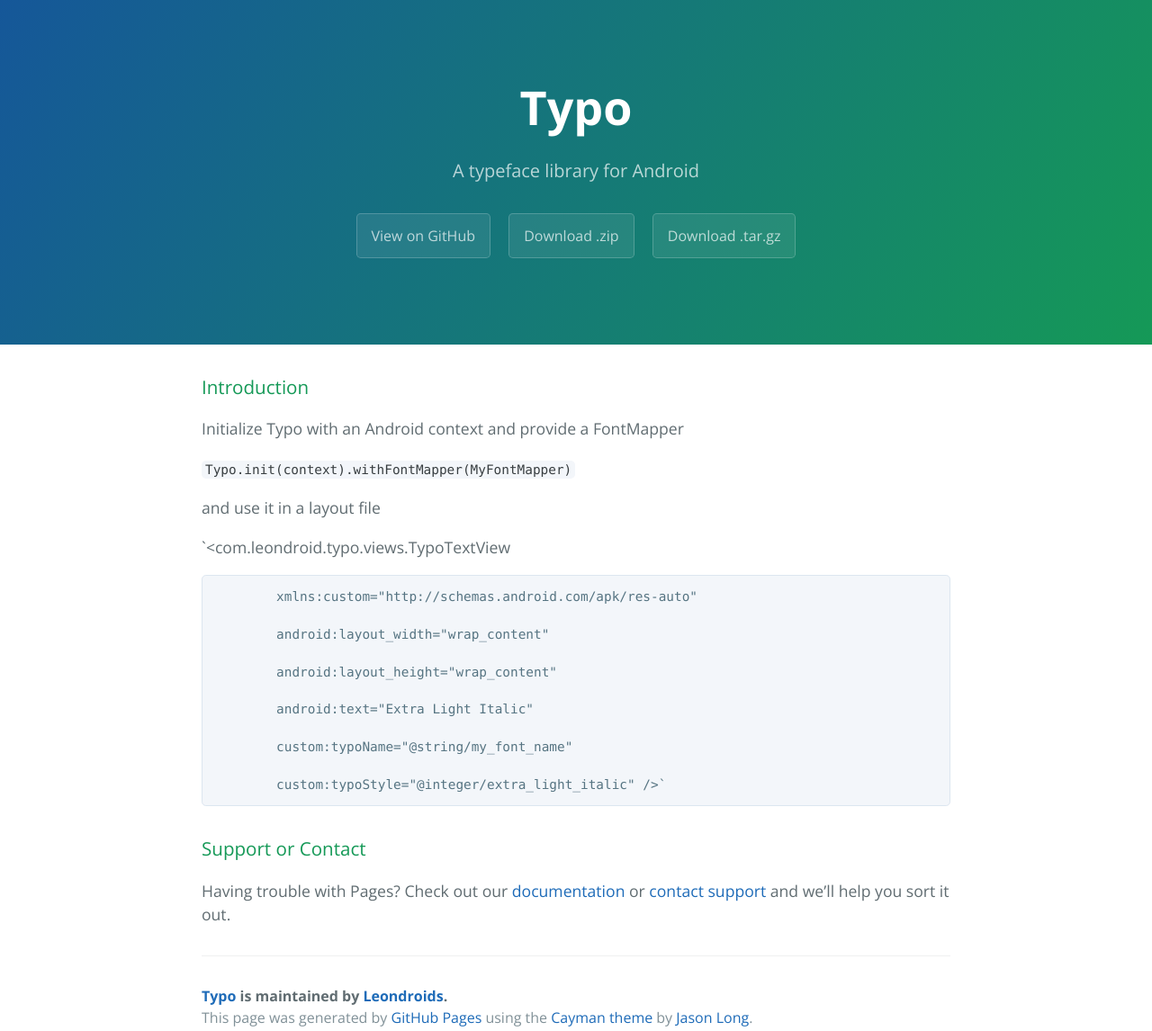
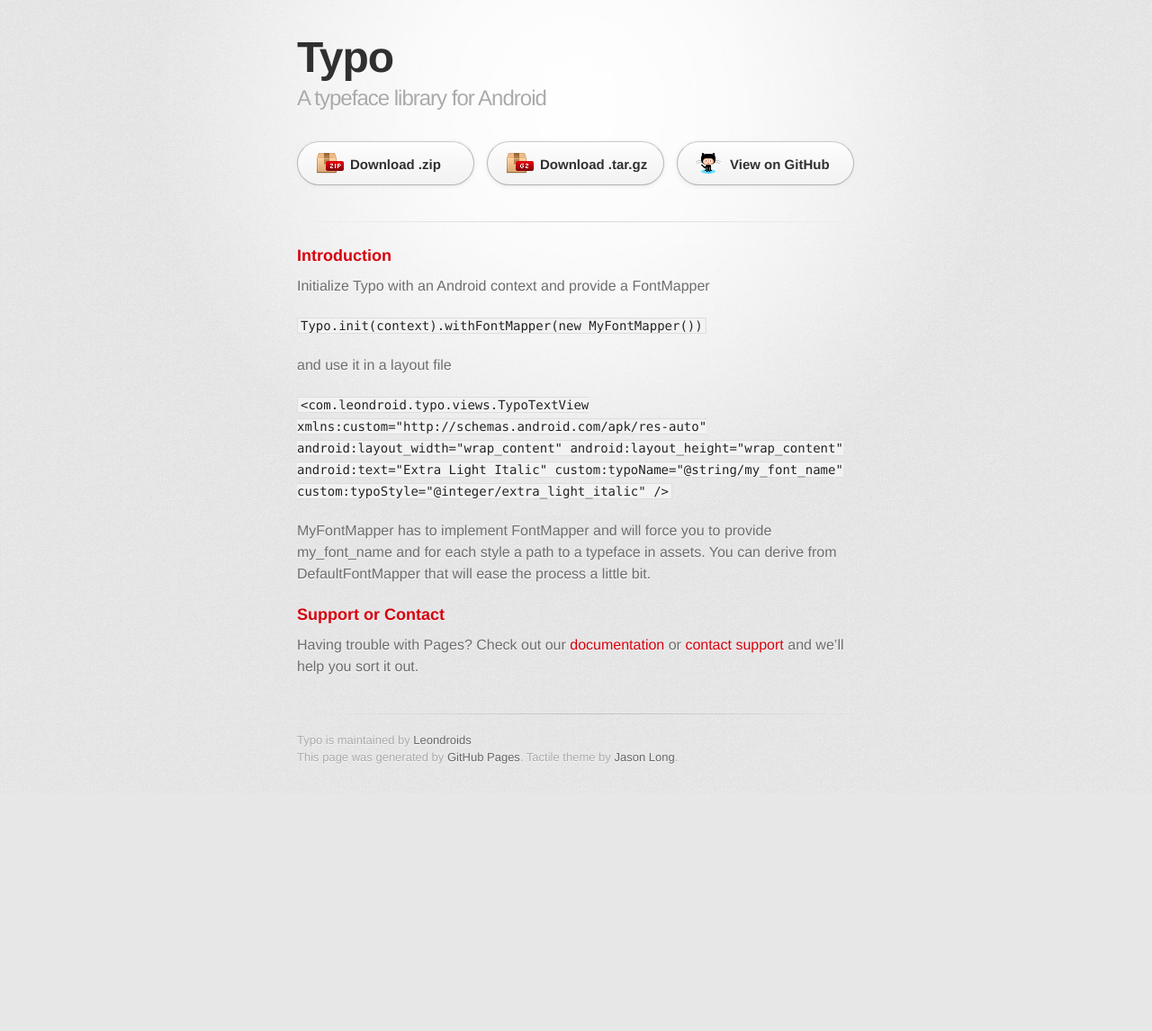
Before and after one commit to Leondroids/typo, a plain HTML site: page index.html in a window 1280 px wide. Shown: the whole page at 90% size. After the commit the page ends 882 px from the top, so only its background shows below. Drawn offline with nearby package versions, Linux system fonts and the light colour scheme; a web font is replaced by a local one.

Commit message:
Create gh-pages branch via GitHub

```diff
--- a/index.html
+++ b/index.html
@@ -1,61 +1,70 @@
 <!DOCTYPE html>
-<html lang="en-us">
+<html>
   <head>
-    <meta charset="UTF-8">
+    <meta charset='utf-8'>
+    <meta http-equiv="X-UA-Compatible" content="chrome=1">
+    <link href='https://fonts.googleapis.com/css?family=Chivo:900' rel='stylesheet' type='text/css'>
+    <link rel="stylesheet" type="text/css" href="stylesheets/stylesheet.css" media="screen">
+    <link rel="stylesheet" type="text/css" href="stylesheets/github-dark.css" media="screen">
+    <link rel="stylesheet" type="text/css" href="stylesheets/print.css" media="print">
+    <!--[if lt IE 9]>
+    <script src="//html5shiv.googlecode.com/svn/trunk/html5.js"></script>
+    <![endif]-->
     <title>Typo by Leondroids</title>
-    <meta name="viewport" content="width=device-width, initial-scale=1">
-    <link rel="stylesheet" type="text/css" href="stylesheets/normalize.css" media="screen">
-    <link href='https://fonts.googleapis.com/css?family=Open+Sans:400,700' rel='stylesheet' type='text/css'>
-    <link rel="stylesheet" type="text/css" href="stylesheets/stylesheet.css" media="screen">
-    <link rel="stylesheet" type="text/css" href="stylesheets/github-light.css" media="screen">
   </head>
+
   <body>
-    <section class="page-header">
-      <h1 class="project-name">Typo</h1>
-      <h2 class="project-tagline">A typeface library for Android</h2>
-      <a href="https://github.com/Leondroids/typo" class="btn">View on GitHub</a>
-      <a href="https://github.com/Leondroids/typo/zipball/master" class="btn">Download .zip</a>
-      <a href="https://github.com/Leondroids/typo/tarball/master" class="btn">Download .tar.gz</a>
-    </section>
+    <div id="container">
+      <div class="inner">
 
-    <section class="main-content">
-      <h3>
+        <header>
+          <h1>Typo</h1>
+          <h2>A typeface library for Android</h2>
+        </header>
+
+        <section id="downloads" class="clearfix">
+          <a href="https://github.com/Leondroids/typo/zipball/master" id="download-zip" class="button"><span>Download .zip</span></a>
+          <a href="https://github.com/Leondroids/typo/tarball/master" id="download-tar-gz" class="button"><span>Download .tar.gz</span></a>
+          <a href="https://github.com/Leondroids/typo" id="view-on-github" class="button"><span>View on GitHub</span></a>
+        </section>
+
+        <hr>
+
+        <section id="main_content">
+          <h3>
 <a id="introduction" class="anchor" href="#introduction" aria-hidden="true"><span class="octicon octicon-link"></span></a>Introduction</h3>
 
 <p>Initialize Typo with an Android context and provide a FontMapper</p>
 
-<p><code>Typo.init(context).withFontMapper(MyFontMapper)</code></p>
+<p><code>Typo.init(context).withFontMapper(new MyFontMapper())</code></p>
 
 <p>and use it in a layout file</p>
 
-<p>`&lt;com.leondroid.typo.views.TypoTextView</p>
+<p><code>&lt;com.leondroid.typo.views.TypoTextView
+            xmlns:custom="http://schemas.android.com/apk/res-auto"
+            android:layout_width="wrap_content"
+            android:layout_height="wrap_content"
+            android:text="Extra Light Italic"
+            custom:typoName="@string/my_font_name"
+            custom:typoStyle="@integer/extra_light_italic" /&gt;</code></p>
 
-<pre><code>        xmlns:custom="http://schemas.android.com/apk/res-auto"
-
-        android:layout_width="wrap_content"
-
-        android:layout_height="wrap_content"
-
-        android:text="Extra Light Italic"
-
-        custom:typoName="@string/my_font_name"
-
-        custom:typoStyle="@integer/extra_light_italic" /&gt;`
-</code></pre>
+<p>MyFontMapper has to implement FontMapper and will force you to provide my_font_name
+and for each style a path to a typeface in assets. You can derive from DefaultFontMapper
+that will ease the process a little bit.</p>
 
 <h3>
 <a id="support-or-contact" class="anchor" href="#support-or-contact" aria-hidden="true"><span class="octicon octicon-link"></span></a>Support or Contact</h3>
 
 <p>Having trouble with Pages? Check out our <a href="https://help.github.com/pages">documentation</a> or <a href="https://github.com/contact">contact support</a> and we’ll help you sort it out.</p>
+        </section>
 
-      <footer class="site-footer">
-        <span class="site-footer-owner"><a href="https://github.com/Leondroids/typo">Typo</a> is maintained by <a href="https://github.com/Leondroids">Leondroids</a>.</span>
-
-        <span class="site-footer-credits">This page was generated by <a href="https://pages.github.com">GitHub Pages</a> using the <a href="https://github.com/jasonlong/cayman-theme">Cayman theme</a> by <a href="https://twitter.com/jasonlong">Jason Long</a>.</span>
-      </footer>
-
-    </section>
+        <footer>
+          Typo is maintained by <a href="https://github.com/Leondroids">Leondroids</a><br>
+          This page was generated by <a href="https://pages.github.com">GitHub Pages</a>. Tactile theme by <a href="https://twitter.com/jasonlong">Jason Long</a>.
+        </footer>
 
 
+      </div>
+    </div>
   </body>
 </html>
--- a/params.json
+++ b/params.json
@@ -1 +1 @@
-{"name":"Typo","tagline":"A typeface library for Android","body":"### Introduction\r\n\r\nInitialize Typo with an Android context and provide a FontMapper\r\n\r\n`Typo.init(context).withFontMapper(MyFontMapper)`\r\n\r\nand use it in a layout file\r\n\r\n`<com.leondroid.typo.views.TypoTextView\r\n\r\n            xmlns:custom=\"http://schemas.android.com/apk/res-auto\" \r\n\r\n            android:layout_width=\"wrap_content\"\r\n\r\n            android:layout_height=\"wrap_content\"\r\n\r\n            android:text=\"Extra Light Italic\"\r\n\r\n            custom:typoName=\"@string/my_font_name\"\r\n\r\n            custom:typoStyle=\"@integer/extra_light_italic\" />`\r\n\r\n### Support or Contact\r\nHaving trouble with Pages? Check out our [documentation](https://help.github.com/pages) or [contact support](https://github.com/contact) and we’ll help you sort it out.","google":"","note":"Don't delete this file! It's used internally to help with page regeneration."}
+{"name":"Typo","tagline":"A typeface library for Android","body":"### Introduction\r\n\r\nInitialize Typo with an Android context and provide a FontMapper\r\n\r\n`Typo.init(context).withFontMapper(new MyFontMapper())`\r\n\r\nand use it in a layout file\r\n\r\n`<com.leondroid.typo.views.TypoTextView\r\n            xmlns:custom=\"http://schemas.android.com/apk/res-auto\" \r\n            android:layout_width=\"wrap_content\"\r\n            android:layout_height=\"wrap_content\"\r\n            android:text=\"Extra Light Italic\"\r\n            custom:typoName=\"@string/my_font_name\"\r\n            custom:typoStyle=\"@integer/extra_light_italic\" />`\r\n\r\nMyFontMapper has to implement FontMapper and will force you to provide my_font_name\r\nand for each style a path to a typeface in assets. You can derive from DefaultFontMapper\r\nthat will ease the process a little bit.\r\n\r\n\r\n### Support or Contact\r\nHaving trouble with Pages? Check out our [documentation](https://help.github.com/pages) or [contact support](https://github.com/contact) and we’ll help you sort it out.","google":"","note":"Don't delete this file! It's used internally to help with page regeneration."}
--- a/stylesheets/stylesheet.css
+++ b/stylesheets/stylesheet.css
@@ -1,245 +1,373 @@
-* {
-  box-sizing: border-box; }
+/* http://meyerweb.com/eric/tools/css/reset/
+   v2.0 | 20110126
+   License: none (public domain)
+*/
+html, body, div, span, applet, object, iframe,
+h1, h2, h3, h4, h5, h6, p, blockquote, pre,
+a, abbr, acronym, address, big, cite, code,
+del, dfn, em, img, ins, kbd, q, s, samp,
+small, strike, strong, sub, sup, tt, var,
+b, u, i, center,
+dl, dt, dd, ol, ul, li,
+fieldset, form, label, legend,
+table, caption, tbody, tfoot, thead, tr, th, td,
+article, aside, canvas, details, embed,
+figure, figcaption, footer, header, hgroup,
+menu, nav, output, ruby, section, summary,
+time, mark, audio, video {
+	padding: 0;
+	margin: 0;
+	font: inherit;
+	font-size: 100%;
+	vertical-align: baseline;
+	border: 0;
+}
+/* HTML5 display-role reset for older browsers */
+article, aside, details, figcaption, figure,
+footer, header, hgroup, menu, nav, section {
+	display: block;
+}
+body {
+	line-height: 1;
+}
+ol, ul {
+	list-style: none;
+}
+blockquote, q {
+	quotes: none;
+}
+blockquote:before, blockquote:after,
+q:before, q:after {
+	content: '';
+	content: none;
+}
+table {
+	border-spacing: 0;
+	border-collapse: collapse;
+}
 
+/* LAYOUT STYLES */
 body {
-  padding: 0;
-  margin: 0;
-  font-family: "Open Sans", "Helvetica Neue", Helvetica, Arial, sans-serif;
-  font-size: 16px;
+  font-family: 'Helvetica Neue', Helvetica, Arial, serif;
+  font-size: 1em;
   line-height: 1.5;
-  color: #606c71; }
+  color: #6d6d6d;
+  text-shadow: 0 1px 0 rgba(255, 255, 255, 0.8);
+  background: #e7e7e7 url(../images/body-bg.png) 0 0 repeat;
+}
 
 a {
-  color: #1e6bb8;
-  text-decoration: none; }
-  a:hover {
-    text-decoration: underline; }
+  color: #d5000d;
+}
+a:hover {
+  color: #c5000c;
+}
 
-.btn {
-  display: inline-block;
-  margin-bottom: 1rem;
-  color: rgba(255, 255, 255, 0.7);
-  background-color: rgba(255, 255, 255, 0.08);
-  border-color: rgba(255, 255, 255, 0.2);
-  border-style: solid;
-  border-width: 1px;
-  border-radius: 0.3rem;
-  transition: color 0.2s, background-color 0.2s, border-color 0.2s; }
-  .btn + .btn {
-    margin-left: 1rem; }
+header {
+  padding-top: 35px;
+  padding-bottom: 25px;
+}
 
-.btn:hover {
-  color: rgba(255, 255, 255, 0.8);
+header h1 {
+  font-family: 'Chivo', 'Helvetica Neue', Helvetica, Arial, serif;
+  font-size: 48px; font-weight: 900;
+  line-height: 1.2;
+  color: #303030;
+  letter-spacing: -1px;
+}
+
+header h2 {
+  font-size: 24px;
+  font-weight: normal;
+  line-height: 1.3;
+  color: #aaa;
+  letter-spacing: -1px;
+}
+
+#container {
+  min-height: 595px;
+  background: transparent url(../images/highlight-bg.jpg) 50% 0 no-repeat;
+}
+
+.inner {
+  width: 620px;
+  margin: 0 auto;
+}
+
+#container .inner img {
+  max-width: 100%;
+}
+
+#downloads {
+  margin-bottom: 40px;
+}
+
+a.button {
+  display: block;
+  float: left;
+  width: 179px;
+  padding: 12px 8px 12px 8px;
+  margin-right: 14px;
+  font-size: 15px;
+  font-weight: bold;
+  line-height: 25px;
+  color: #303030;
+  background: #fdfdfd; /* Old browsers */
+  background: -moz-linear-gradient(top,  #fdfdfd 0%, #f2f2f2 100%); /* FF3.6+ */
+  background: -webkit-gradient(linear, left top, left bottom, color-stop(0%,#fdfdfd), color-stop(100%,#f2f2f2)); /* Chrome,Safari4+ */
+  background: -webkit-linear-gradient(top,  #fdfdfd 0%,#f2f2f2 100%); /* Chrome10+,Safari5.1+ */
+  background: -o-linear-gradient(top,  #fdfdfd 0%,#f2f2f2 100%); /* Opera 11.10+ */
+  background: -ms-linear-gradient(top,  #fdfdfd 0%,#f2f2f2 100%); /* IE10+ */
+  background: linear-gradient(top,  #fdfdfd 0%,#f2f2f2 100%); /* W3C */
+  filter: progid:DXImageTransform.Microsoft.gradient( startColorstr='#fdfdfd', endColorstr='#f2f2f2',GradientType=0 ); /* IE6-9 */
+  border-top: solid 1px #cbcbcb;
+  border-right: solid 1px #b7b7b7;
+  border-bottom: solid 1px #b3b3b3;
+  border-left: solid 1px #b7b7b7;
+  border-radius: 30px;
+  -webkit-box-shadow: 10px 10px 5px #888;
+  -moz-box-shadow: 10px 10px 5px #888;
+  box-shadow: 0px 1px 5px #e8e8e8;
+  -moz-border-radius: 30px;
+  -webkit-border-radius: 30px;
+}
+a.button:hover {
+  background: #fafafa; /* Old browsers */
+  background: -moz-linear-gradient(top,  #fdfdfd 0%, #f6f6f6 100%); /* FF3.6+ */
+  background: -webkit-gradient(linear, left top, left bottom, color-stop(0%,#fdfdfd), color-stop(100%,#f6f6f6)); /* Chrome,Safari4+ */
+  background: -webkit-linear-gradient(top,  #fdfdfd 0%,#f6f6f6 100%); /* Chrome10+,Safari5.1+ */
+  background: -o-linear-gradient(top,  #fdfdfd 0%,#f6f6f6 100%); /* Opera 11.10+ */
+  background: -ms-linear-gradient(top,  #fdfdfd 0%,#f6f6f6 100%); /* IE10+ */
+  background: linear-gradient(top,  #fdfdfd 0%,#f6f6f6, 100%); /* W3C */
+  filter: progid:DXImageTransform.Microsoft.gradient( startColorstr='#fdfdfd', endColorstr='#f6f6f6',GradientType=0 ); /* IE6-9 */
+  border-top: solid 1px #b7b7b7;
+  border-right: solid 1px #b3b3b3;
+  border-bottom: solid 1px #b3b3b3;
+  border-left: solid 1px #b3b3b3;
+}
+
+a.button span {
+  display: block;
+  height: 23px;
+  padding-left: 50px;
+}
+
+#download-zip span {
+  background: transparent url(../images/zip-icon.png) 12px 50% no-repeat;
+}
+#download-tar-gz span {
+  background: transparent url(../images/tar-gz-icon.png) 12px 50% no-repeat;
+}
+#view-on-github span {
+  background: transparent url(../images/octocat-icon.png) 12px 50% no-repeat;
+}
+#view-on-github {
+  margin-right: 0;
+}
+
+code, pre {
+  margin-bottom: 30px;
+  font-family: Monaco, "Bitstream Vera Sans Mono", "Lucida Console", Terminal;
+  font-size: 14px;
+  color: #222;
+}
+
+code {
+  padding: 0 3px;
+  background-color: #f2f2f2;
+  border: solid 1px #ddd;
+}
+
+pre {
+  padding: 20px;
+  overflow: auto;
+  color: #f2f2f2;
+  text-shadow: none;
+  background: #303030;
+}
+pre code {
+  padding: 0;
+  color: #f2f2f2;
+  background-color: #303030;
+  border: none;
+}
+
+ul, ol, dl {
+  margin-bottom: 20px;
+}
+
+
+/* COMMON STYLES */
+
+hr {
+  height: 1px;
+  padding-bottom: 1em;
+  margin-top: 1em;
+  line-height: 1px;
+  background: transparent url('../images/hr.png') 50% 0 no-repeat;
+  border: none;
+}
+
+strong {
+  font-weight: bold;
+}
+
+em {
+  font-style: italic;
+}
+
+table {
+  width: 100%;
+  border: 1px solid #ebebeb;
+}
+
+th {
+  font-weight: 500;
+}
+
+td {
+  font-weight: 300;
+  text-align: center;
+  border: 1px solid #ebebeb;
+}
+
+form {
+  padding: 20px;
+  background: #f2f2f2;
+
+}
+
+
+/* GENERAL ELEMENT TYPE STYLES */
+
+h1 {
+  font-size: 32px;
+}
+
+h2 {
+  margin-bottom: 8px;
+  font-size: 22px;
+  font-weight: bold;
+  color: #303030;
+}
+
+h3 {
+  margin-bottom: 8px;
+  font-size: 18px;
+  font-weight: bold;
+  color: #d5000d;
+}
+
+h4 {
+  font-size: 16px;
+  font-weight: bold;
+  color: #303030;
+}
+
+h5 {
+  font-size: 1em;
+  color: #303030;
+}
+
+h6 {
+  font-size: .8em;
+  color: #303030;
+}
+
+p {
+  margin-bottom: 20px;
+  font-weight: 300;
+}
+
+a {
   text-decoration: none;
-  background-color: rgba(255, 255, 255, 0.2);
-  border-color: rgba(255, 255, 255, 0.3); }
+}
 
-@media screen and (min-width: 64em) {
-  .btn {
-    padding: 0.75rem 1rem; } }
+p a {
+  font-weight: 400;
+}
 
-@media screen and (min-width: 42em) and (max-width: 64em) {
-  .btn {
-    padding: 0.6rem 0.9rem;
-    font-size: 0.9rem; } }
+blockquote {
+  padding: 0 0 0 30px;
+  margin-bottom: 20px;
+  font-size: 1.6em;
+  border-left: 10px solid #e9e9e9;
+}
 
-@media screen and (max-width: 42em) {
-  .btn {
-    display: block;
-    width: 100%;
-    padding: 0.75rem;
-    font-size: 0.9rem; }
-    .btn + .btn {
-      margin-top: 1rem;
-      margin-left: 0; } }
+ul li {
+  list-style-position: inside;
+  list-style: disc;
+  padding-left: 20px;
+}
 
-.page-header {
-  color: #fff;
-  text-align: center;
-  background-color: #159957;
-  background-image: linear-gradient(120deg, #155799, #159957); }
+ol li {
+  list-style-position: inside;
+  list-style: decimal;
+  padding-left: 3px;
+}
 
-@media screen and (min-width: 64em) {
-  .page-header {
-    padding: 5rem 6rem; } }
+dl dt {
+  color: #303030;
+}
 
-@media screen and (min-width: 42em) and (max-width: 64em) {
-  .page-header {
-    padding: 3rem 4rem; } }
+footer {
+  padding-top: 20px;
+  padding-bottom: 30px;
+  margin-top: 40px;
+  font-size: 13px;
+  color: #aaa;
+  background: transparent url('../images/hr.png') 0 0 no-repeat;
+}
 
-@media screen and (max-width: 42em) {
-  .page-header {
-    padding: 2rem 1rem; } }
+footer a {
+  color: #666;
+}
+footer a:hover {
+  color: #444;
+}
 
-.project-name {
-  margin-top: 0;
-  margin-bottom: 0.1rem; }
+/* MISC */
+.clearfix:after {
+  display: block;
+  height: 0;
+  clear: both;
+  visibility: hidden;
+  content: '.';
+}
 
-@media screen and (min-width: 64em) {
-  .project-name {
-    font-size: 3.25rem; } }
+.clearfix {display: inline-block;}
+* html .clearfix {height: 1%;}
+.clearfix {display: block;}
 
-@media screen and (min-width: 42em) and (max-width: 64em) {
-  .project-name {
-    font-size: 2.25rem; } }
+/* #Media Queries
+================================================== */
 
-@media screen and (max-width: 42em) {
-  .project-name {
-    font-size: 1.75rem; } }
+/* Smaller than standard 960 (devices and browsers) */
+@media only screen and (max-width: 959px) { }
 
-.project-tagline {
-  margin-bottom: 2rem;
-  font-weight: normal;
-  opacity: 0.7; }
+/* Tablet Portrait size to standard 960 (devices and browsers) */
+@media only screen and (min-width: 768px) and (max-width: 959px) { }
 
-@media screen and (min-width: 64em) {
-  .project-tagline {
-    font-size: 1.25rem; } }
+/* All Mobile Sizes (devices and browser) */
+@media only screen and (max-width: 767px) {
+  header {
+    padding-top: 10px;
+    padding-bottom: 10px;
+  }
+  #downloads {
+    margin-bottom: 25px;
+  }
+  #download-zip, #download-tar-gz {
+    display: none;
+  }
+  .inner {
+    width: 94%;
+    margin: 0 auto;
+  }
+}
 
-@media screen and (min-width: 42em) and (max-width: 64em) {
-  .project-tagline {
-    font-size: 1.15rem; } }
+/* Mobile Landscape Size to Tablet Portrait (devices and browsers) */
+@media only screen and (min-width: 480px) and (max-width: 767px) { }
 
-@media screen and (max-width: 42em) {
-  .project-tagline {
-    font-size: 1rem; } }
-
-.main-content :first-child {
-  margin-top: 0; }
-.main-content img {
-  max-width: 100%; }
-.main-content h1, .main-content h2, .main-content h3, .main-content h4, .main-content h5, .main-content h6 {
-  margin-top: 2rem;
-  margin-bottom: 1rem;
-  font-weight: normal;
-  color: #159957; }
-.main-content p {
-  margin-bottom: 1em; }
-.main-content code {
-  padding: 2px 4px;
-  font-family: Consolas, "Liberation Mono", Menlo, Courier, monospace;
-  font-size: 0.9rem;
-  color: #383e41;
-  background-color: #f3f6fa;
-  border-radius: 0.3rem; }
-.main-content pre {
-  padding: 0.8rem;
-  margin-top: 0;
-  margin-bottom: 1rem;
-  font: 1rem Consolas, "Liberation Mono", Menlo, Courier, monospace;
-  color: #567482;
-  word-wrap: normal;
-  background-color: #f3f6fa;
-  border: solid 1px #dce6f0;
-  border-radius: 0.3rem; }
-  .main-content pre > code {
-    padding: 0;
-    margin: 0;
-    font-size: 0.9rem;
-    color: #567482;
-    word-break: normal;
-    white-space: pre;
-    background: transparent;
-    border: 0; }
-.main-content .highlight {
-  margin-bottom: 1rem; }
-  .main-content .highlight pre {
-    margin-bottom: 0;
-    word-break: normal; }
-.main-content .highlight pre, .main-content pre {
-  padding: 0.8rem;
-  overflow: auto;
-  font-size: 0.9rem;
-  line-height: 1.45;
-  border-radius: 0.3rem; }
-.main-content pre code, .main-content pre tt {
-  display: inline;
-  max-width: initial;
-  padding: 0;
-  margin: 0;
-  overflow: initial;
-  line-height: inherit;
-  word-wrap: normal;
-  background-color: transparent;
-  border: 0; }
-  .main-content pre code:before, .main-content pre code:after, .main-content pre tt:before, .main-content pre tt:after {
-    content: normal; }
-.main-content ul, .main-content ol {
-  margin-top: 0; }
-.main-content blockquote {
-  padding: 0 1rem;
-  margin-left: 0;
-  color: #819198;
-  border-left: 0.3rem solid #dce6f0; }
-  .main-content blockquote > :first-child {
-    margin-top: 0; }
-  .main-content blockquote > :last-child {
-    margin-bottom: 0; }
-.main-content table {
-  display: block;
-  width: 100%;
-  overflow: auto;
-  word-break: normal;
-  word-break: keep-all; }
-  .main-content table th {
-    font-weight: bold; }
-  .main-content table th, .main-content table td {
-    padding: 0.5rem 1rem;
-    border: 1px solid #e9ebec; }
-.main-content dl {
-  padding: 0; }
-  .main-content dl dt {
-    padding: 0;
-    margin-top: 1rem;
-    font-size: 1rem;
-    font-weight: bold; }
-  .main-content dl dd {
-    padding: 0;
-    margin-bottom: 1rem; }
-.main-content hr {
-  height: 2px;
-  padding: 0;
-  margin: 1rem 0;
-  background-color: #eff0f1;
-  border: 0; }
-
-@media screen and (min-width: 64em) {
-  .main-content {
-    max-width: 64rem;
-    padding: 2rem 6rem;
-    margin: 0 auto;
-    font-size: 1.1rem; } }
-
-@media screen and (min-width: 42em) and (max-width: 64em) {
-  .main-content {
-    padding: 2rem 4rem;
-    font-size: 1.1rem; } }
-
-@media screen and (max-width: 42em) {
-  .main-content {
-    padding: 2rem 1rem;
-    font-size: 1rem; } }
-
-.site-footer {
-  padding-top: 2rem;
-  margin-top: 2rem;
-  border-top: solid 1px #eff0f1; }
-
-.site-footer-owner {
-  display: block;
-  font-weight: bold; }
-
-.site-footer-credits {
-  color: #819198; }
-
-@media screen and (min-width: 64em) {
-  .site-footer {
-    font-size: 1rem; } }
-
-@media screen and (min-width: 42em) and (max-width: 64em) {
-  .site-footer {
-    font-size: 1rem; } }
-
-@media screen and (max-width: 42em) {
-  .site-footer {
-    font-size: 0.9rem; } }
+/* Mobile Portrait Size to Mobile Landscape Size (devices and browsers) */
+@media only screen and (max-width: 479px) { }
```
